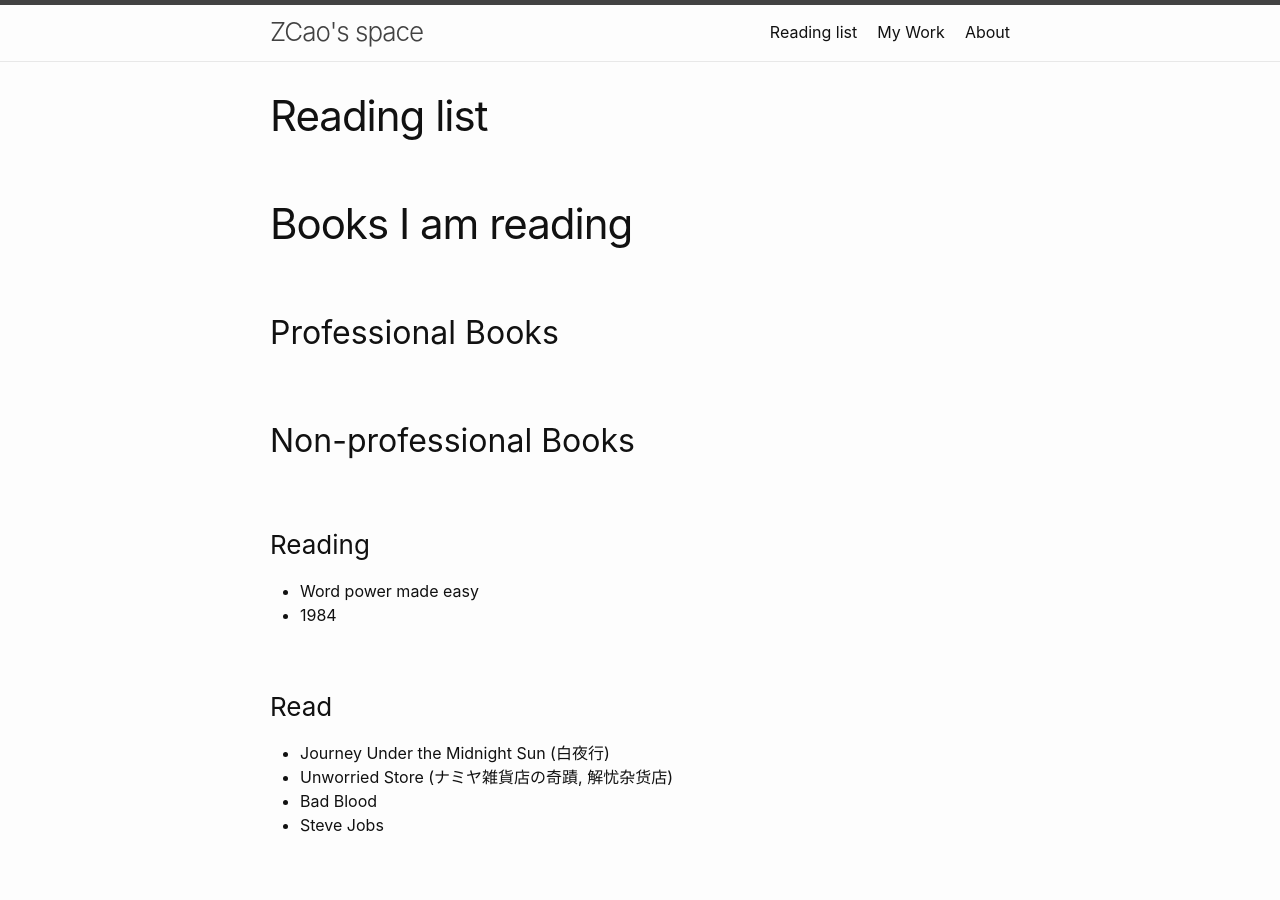
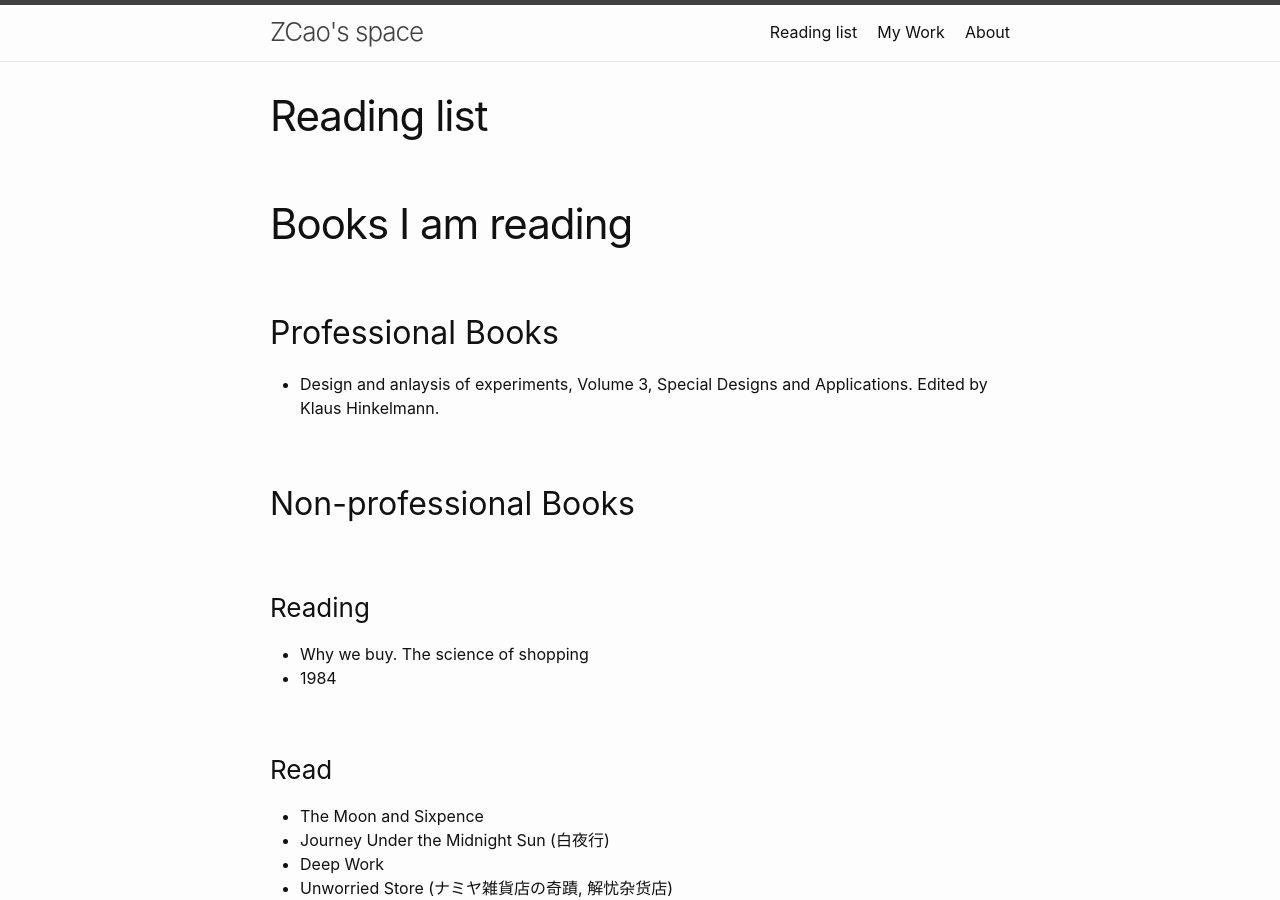
Before and after one commit to jeromecy/jeromecy.github.io, a Jekyll site: the page built from reading.md, in a window 1280 px wide and 900 px high. Built offline with Jekyll 4.4.1, drawn with Linux system fonts in a browser that asks for light colours.

Commit message:
reading list

```diff
--- a/reading.md
+++ b/reading.md
@@ -8,15 +8,18 @@ permalink: /Reading/
 
 ## Professional Books
 
+* Design and anlaysis of experiments, Volume 3, Special Designs and Applications. Edited by Klaus Hinkelmann.
 
 ## Non-professional Books
 
 ### Reading
-* Word power made easy
+* Why we buy. The science of shopping
 * 1984
 
 ### Read
+* The Moon and Sixpence
 * Journey Under the Midnight Sun (白夜行)
+* Deep Work
 * Unworried Store (ナミヤ雑貨店の奇蹟, 解忧杂货店)
 * Bad Blood
 * Steve Jobs
```
